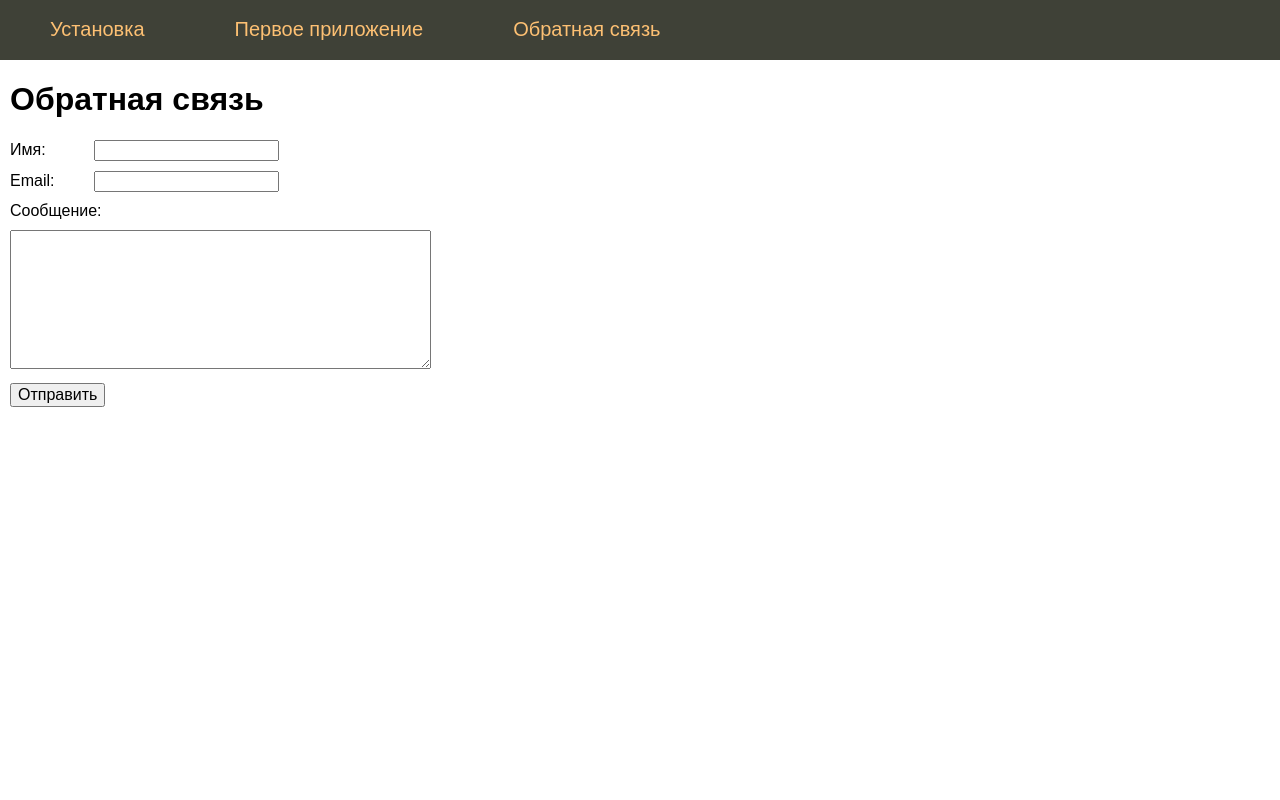
After one commit to vvvdanilsss/First-Flask-site, a Flask app: page /contact in a window 1280 px wide. The commit adds this page. Run offline with Flask 3, Linux system fonts and the light colour scheme.

Commit message:
add contact form

```diff
--- a/app.py
+++ b/app.py
@@ -1,18 +1,35 @@
-from flask import Flask, render_template
+from flask import Flask, render_template, url_for, request, flash
+import secrets
 
 app = Flask(__name__)
+app.config['SECRET_KEY'] = secrets.token_hex(32)
 
-menu = ["Установка", "Первое приложение", "Обратная связь"]
+menu = [{"name": "Установка", "url": "install-flask"},
+        {"name": "Первое приложение", "url": "first-app"},
+        {"name": "Обратная связь", "url": "contact"}]
 
 
 @app.route("/")
-def index():  # put application's code here
+def index():
+    print(url_for('index'))
     return render_template('index.html', menu=menu)
 
 
 @app.route("/about")
 def about():
+    print(url_for('about'))
     return render_template('about.html', title="О сайте", menu=menu)
+
+
+@app.route("/contact", methods=["POST", "GET"])
+def contact():
+    if request.method == 'POST':
+        if len(request.form.get('username', default={})) > 2:
+            flash('Сообщение отправлено', category='success')
+        else:
+            flash('Ошибка отправки', category='error')
+
+    return render_template('contact.html', title="Обратная связь", menu=menu)
 
 
 if __name__ == '__main__':
--- /dev/null
+++ b/static/css/styles.css
@@ -0,0 +1,75 @@
+html, body {
+    font-family: 'Arial';
+    margin: 0;
+    height: 100%;
+    width: 100%;
+}
+
+a {
+    color: #0059b2;
+    text-decoration: underline;
+}
+
+.clearer {
+    clear: both;
+}
+
+ul.mainmenu {
+    list-style: none;
+    background: #3F4137;
+    height: 60px;
+    margin: 0;
+    padding: 0;
+    color: #fdc073;
+    font-size: 20px;
+    overflow: hidden;
+}
+
+ul.mainmenu li {
+    float: left;
+    margin: 18px 40px 0 50px;
+}
+
+ul.mainmenu li.last {
+    float: right;
+}
+
+ul.mainmenu li a {
+    color: #fdc073;
+    text-decoration: none;
+}
+
+ul.mainmenu li a:hover {
+    color: #FDA83D;
+}
+
+div.conetnt {
+    margin: 10px;
+}
+
+.form-contact label {
+    display: inline-block;
+    min-width: 80px;
+}
+
+.form-contact p {
+    margin: 10px 0 10px 0;
+}
+
+.form-contact input[type=submit], textarea {
+    font-size: 16px;
+}
+
+.flash {
+    padding: 10px
+}
+
+.flash.success {
+    border: 1px solid #21D856;
+    background: #AEFFC5;
+}
+
+.flash.error {
+    border: 1px solid #FF4343;
+    background: #FF9C9C;
+}
--- a/templates/base.html
+++ b/templates/base.html
@@ -1,6 +1,8 @@
 <!DOCTYPE html>
 <html lang="ru">
 <head>
+    <link type="text/css" href="{{ url_for('static', filename=
+    'css/styles.css') }}" rel="stylesheet"/>
     <meta charset="UTF-8">
 
     {% block title -%}
@@ -14,18 +16,20 @@
 <body>
 {% block content -%}
     {%- block mainmenu -%}
-        <ul>
+        <ul class="mainmenu">
             {% for m in menu -%}
-                <li>{{ m }}</li>
+                <li><a href="{{ m.url }}">{{ m.name }}</a> </li>
             {% endfor -%}
         </ul>
     {% endblock mainmenu -%}
-
+    <div class="clear"></div>
+    <div class="conetnt">
     {% if title -%}
         <h1>{{ title }}</h1>
     {% else -%}
         <h1>Про Flask</h1>
     {% endif -%}
 {% endblock -%}
+</div>
 </body>
 </html>
--- /dev/null
+++ b/templates/contact.html
@@ -0,0 +1,21 @@
+{% extends 'base.html' %}
+
+{% block content %}
+    {{ super() }}
+    {% for cat, msg in get_flashed_messages(True) %}
+        <div class="flash {{ cat }}">{{ msg }}</div>
+    {% endfor %}
+    <form action="/contact" method="post" class="form-contact">
+        <p><label>Имя: </label> <label>
+            <input type="text" name="username" value="" required/>
+        </label></p>
+        <p><label>Email: </label> <label>
+            <input type="text" name="email" value="" required/>
+        </label></p>
+        <p><label>Сообщение:</label></p>
+        <p><label>
+            <textarea name="message" rows=7 cols=40></textarea>
+        </label></p>
+        <p><input type="submit" value="Отправить"/></p>
+    </form>
+{% endblock %}
```
